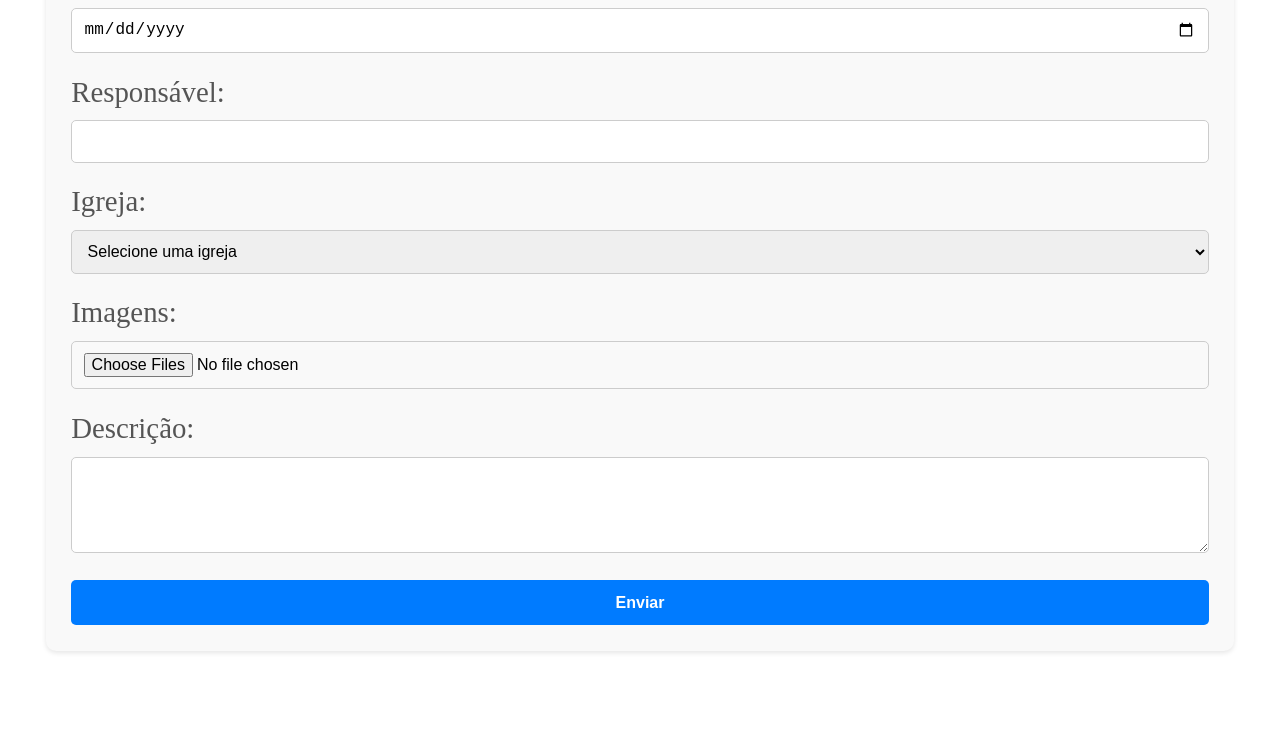
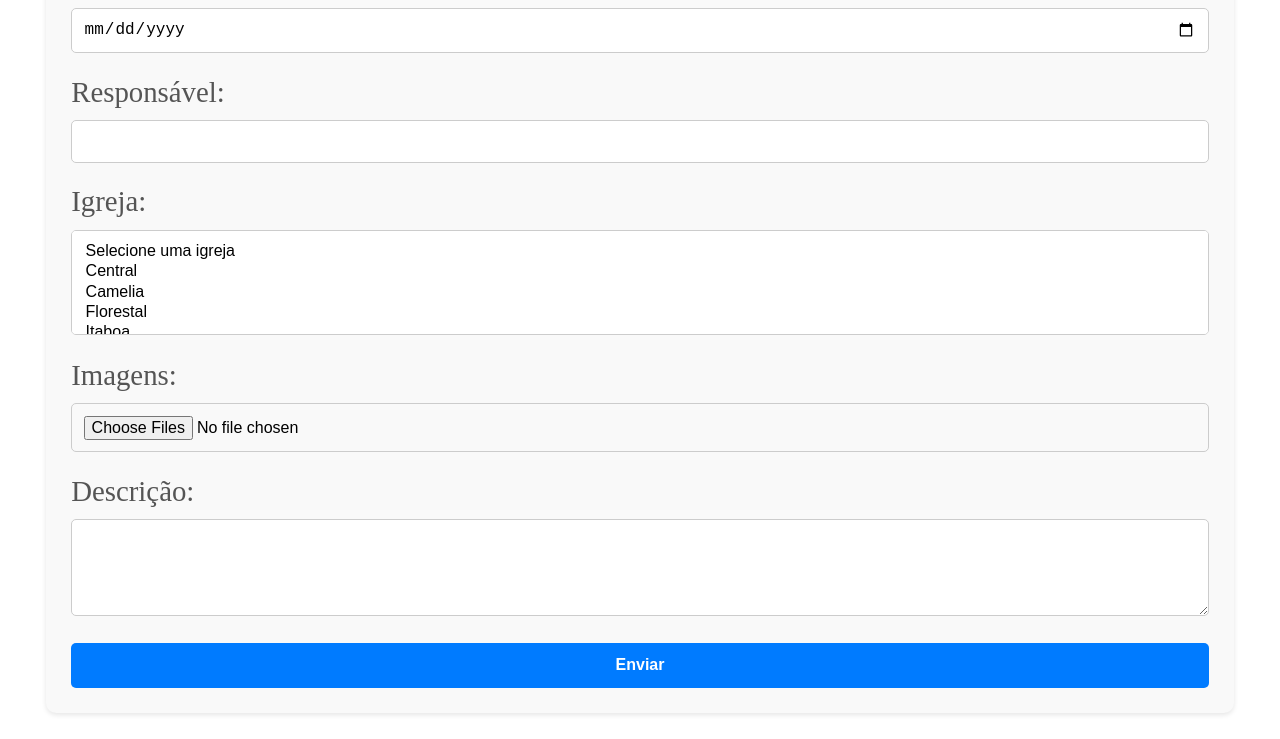
Before and after one commit to ismaileRodrigues/RelatorioMensal, a plain HTML site: page index.html in a window 1280 px wide. Shown: the part 168-907 px from the top of the page. Before the commit the page ends 844 px from the top, so only its background shows below. Drawn offline with nearby package versions, Linux system fonts and the light colour scheme.

Commit message:
Update index.html

```diff
--- a/index.html
+++ b/index.html
@@ -20,7 +20,7 @@
             </div>
             <div class="form-group">
                 <label for="igreja">Igreja:</label>
-                <select id="igreja" name="igreja" required>
+                <select id="igreja" name="igreja" multiple required>
                     <option value="">Selecione uma igreja</option>
                     <option value="Central">Central</option>
                     <option value="Camelia">Camelia</option>
```
